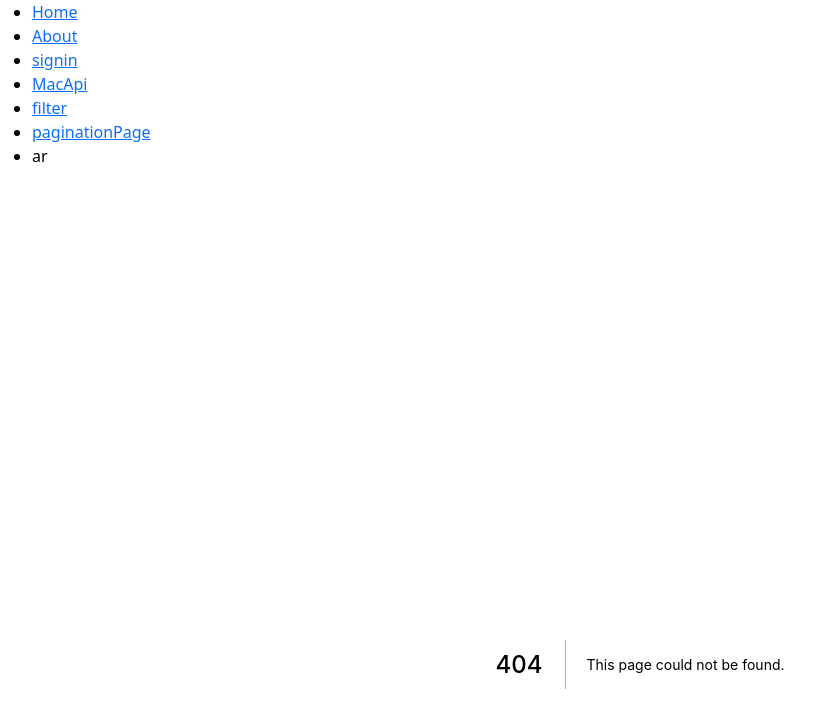
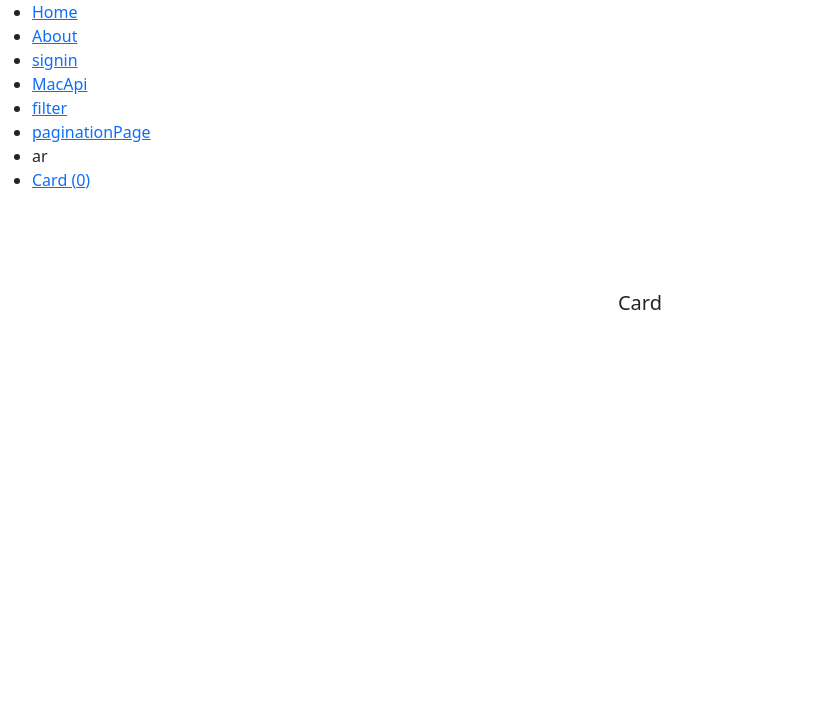
Before and after one commit to Mostafa-hamedd/next-test1, a Next.js app: page /card in a window 1280 px wide. Before the commit this address had no page. Shown: the top 712 px of the page, without its empty margins (0-833 px from the left). Built offline with nearby package versions, Linux system fonts and the light colour scheme.

Commit message:
add a context api

```diff
--- a/component/Layout.js
+++ b/component/Layout.js
@@ -2,6 +2,7 @@ import React, { Fragment } from 'react'
 import Nav from './Nav'
 import Head from "next/head";
 import styles from "../styles/Layout.module.css"
+import { IsMobileProvider } from '../contexts/isMobileContext';
 
 const Layout = ({children}) => {
   return (
@@ -15,9 +16,11 @@ const Layout = ({children}) => {
 
     </Head>
       <Nav />
-        <main className={styles.main}>
-          {children}
-        </main>
+    <IsMobileProvider>
+      <main className={styles.main}>
+        {children}
+      </main>
+    </IsMobileProvider>
     </Fragment>
   )
 }
--- a/component/Nav.js
+++ b/component/Nav.js
@@ -1,5 +1,6 @@
 import Link from 'next/link'
 import { useRouter } from 'next/router'
+import { useState } from 'react';
 
 import navStyles from "../styles/Home.module.css"
 import LangSwitcher from './common/LangSwitcher';
@@ -7,6 +8,7 @@ import LangSwitcher from './common/LangSwitcher';
 const Nav = () => {
 
 const { locale, asPath} = useRouter();
+const [count, setCount] = useState(0)
 
 
   return (
@@ -61,6 +63,11 @@ const { locale, asPath} = useRouter();
             </div>
           </LangSwitcher>
         </li>
+        <li>
+           <a href='/card'>
+              Card ({count})
+           </a>
+        </li>
       </ul>
     </nav>
   )
--- /dev/null
+++ b/contexts/isMobileContext.js
@@ -0,0 +1,42 @@
+import React, { createContext, useEffect, useState } from 'react'
+
+export const isMobileContext = createContext();
+
+export const IsMobileProvider = (props) => {
+  const [isMobile, setMobile] = useState(false);
+
+  const isMobileHandler = (e) => {
+		setMobile(e.matches)
+	}
+	useEffect(() => {
+		try {
+			// Chrome & Firefox
+			window
+				.matchMedia(`(max-width : 1023px)`)
+				.addEventListener("change", isMobileHandler)
+			setMobile(window.matchMedia(`(max-width : 1023px)`).matches)
+		} catch (e1) {
+			try {
+				// Safari
+				window
+					.matchMedia(`(max-width : 1023px)`)
+					.addListener(() => isMobileHandler())
+				setMobile(window.matchMedia(`(max-width : 1023px)`).matches)
+			} catch (e2) {
+				console.error(e2)
+			}
+		}
+	}, [])
+
+  return (
+    <>
+      <isMobileContext.Provider
+        value={{
+          isMobileState: [isMobile, setMobile],
+        }}
+      >
+        {props.children}
+      </isMobileContext.Provider>
+    </>
+  )
+}
--- /dev/null
+++ b/pages/card/index.js
@@ -0,0 +1,9 @@
+const index = () => {
+  return (
+    <div>
+      Card
+    </div>
+  );
+}
+
+export default index;
--- a/pages/filter/index.js
+++ b/pages/filter/index.js
@@ -9,8 +9,8 @@ function Filter() {
   const { data: productData ,
           isSuccess :productSuccees
         } = useQuery(['products'], ()=>getData("products"))
+  const [productsData, setProductsData] = useState()
   const [categoryData, setCategoryData] = useState()
-  const [productsData, setProductsData] = useState()
   const [selectedProduct, setSelectedProduct] = useState()
 
 
```
Also changed, not shown: component/ArticleItems.js (+8 -1 lines), pages/paginationPage.js (+8 -1 lines).
